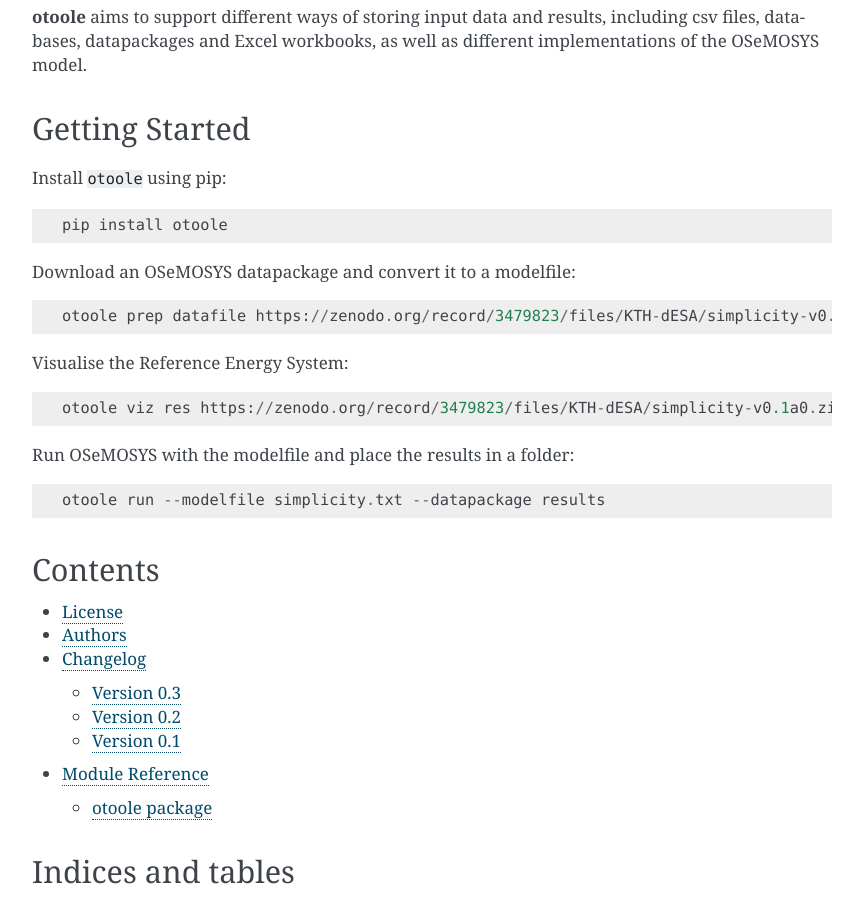
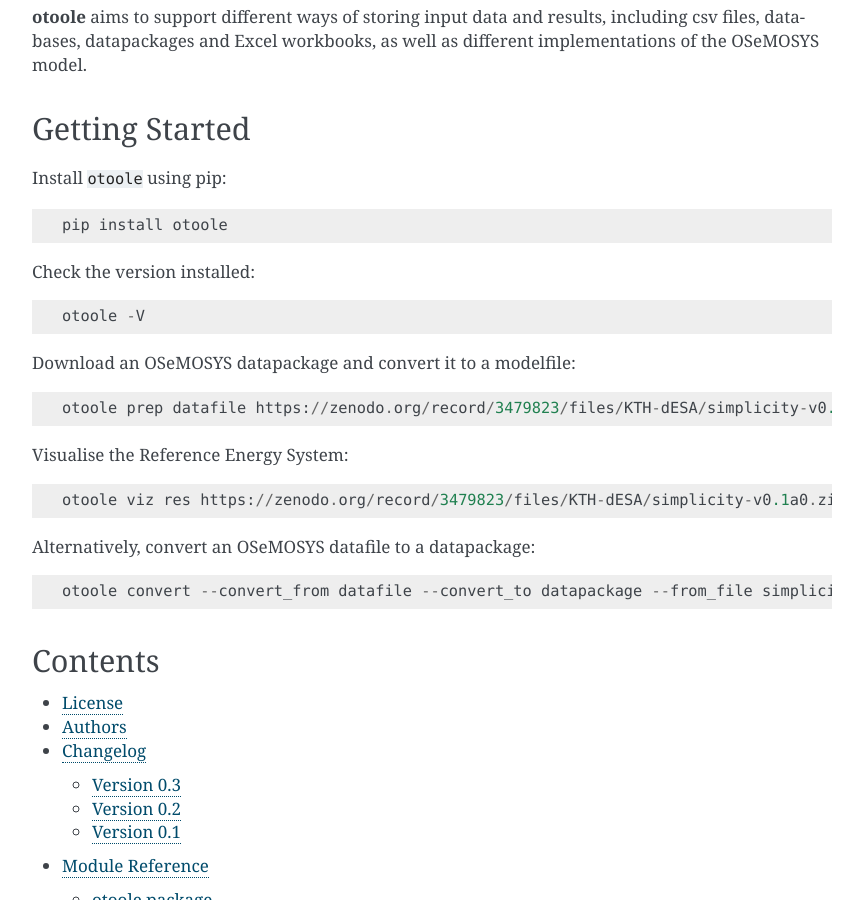
Before and after one commit to OSeMOSYS/otoole, a Sphinx documentation site: the page built from docs/index.rst, in a window 1280 px wide and 900 px high, scrolled down 712 px. Shown: the whole window, without its empty margins (338-1201 px from the left). Built offline with Sphinx 7.4.7, drawn with Linux system fonts in a browser that asks for light colours.

Commit message:
Removed unimplemented commands

```diff
--- a/docs/index.rst
+++ b/docs/index.rst
@@ -22,6 +22,10 @@
 
     pip install otoole
 
+Check the version installed::
+
+    otoole -V
+
 Download an OSeMOSYS datapackage and convert it to a modelfile::
 
     otoole prep datafile https://zenodo.org/record/3479823/files/KTH-dESA/simplicity-v0.1a0.zip ./simplicity.txt
@@ -30,9 +34,10 @@
 
     otoole viz res https://zenodo.org/record/3479823/files/KTH-dESA/simplicity-v0.1a0.zip res.png && open res.png
 
-Run OSeMOSYS with the modelfile and place the results in a folder::
+Alternatively, convert an OSeMOSYS datafile to a datapackage::
 
-    otoole run --modelfile simplicity.txt --datapackage results
+    otoole convert --convert_from datafile --convert_to datapackage --from_file simplicity.txt --to_file simplicity
+
 
 Contents
 ========
```
